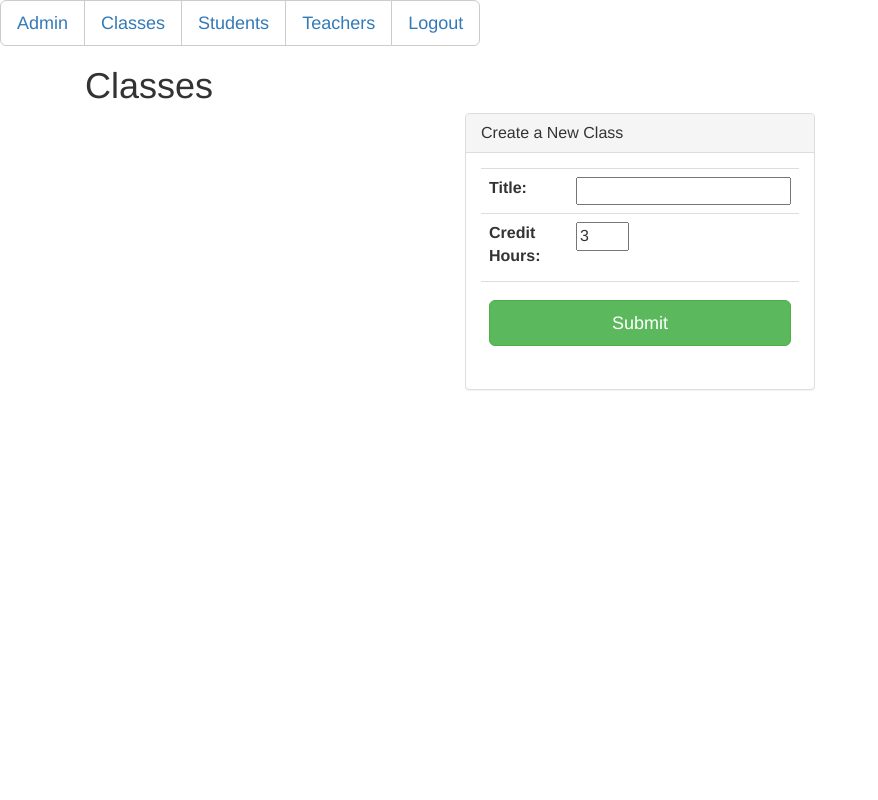
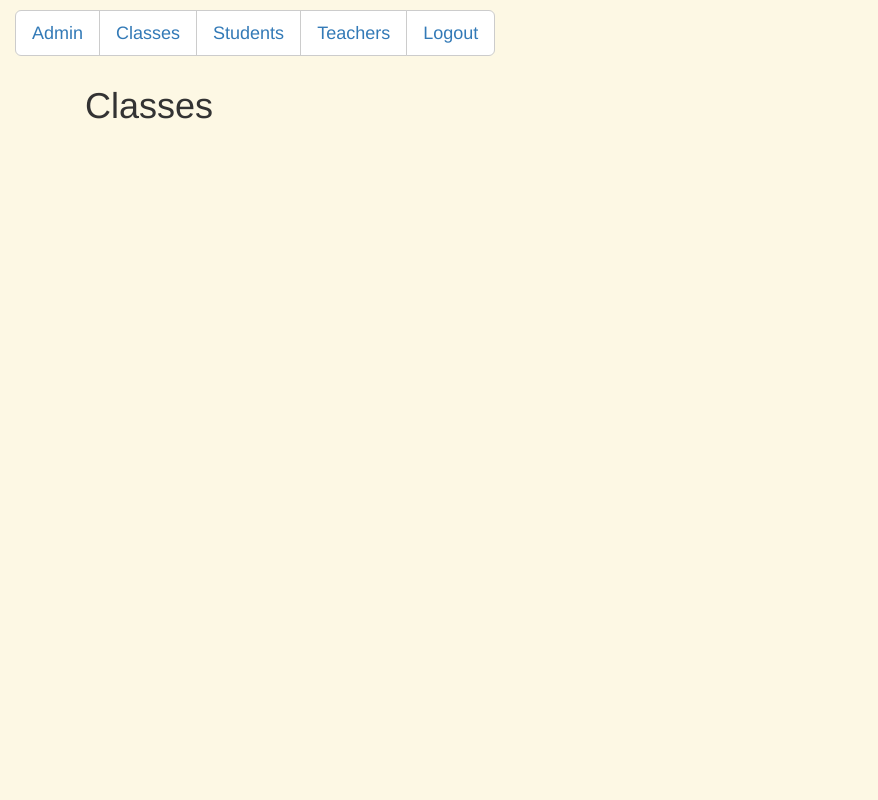
Before and after one commit to feathj/student-db, a PHP site: page /classes.php in a window 1280 px wide. Shown: the whole page, without its empty margins (0-878 px from the left). Run offline with PHP 8.4, Linux system fonts and the light colour scheme; data that the repository does not hold is empty; some libraries are stand-ins or nearby versions.

Commit message:
Modal on the class.php page, figured out I wasn't supposed to edit the lib bootstrap.css file and so added my style overrides to tyler.css

```diff
--- a/admin.php
+++ b/admin.php
@@ -48,6 +48,7 @@
 		<html>
 			<header>
 				<link href="./lib/bootstrap/dist/css/bootstrap.css" rel="stylesheet">
+				<link href="css/tyler.css" rel="stylesheet">
 			</header>
 			<body>
 
--- a/classes.php
+++ b/classes.php
@@ -2,6 +2,7 @@
 require('main-nav.php');
 ?>
 <script src="lib/jquery/dist/jquery.js"></script>
+<script src="lib/bootstrap/dist/js/bootstrap.js"></script>
 
 <script>
 
@@ -15,7 +16,7 @@
 				});
 				tableHTML += "</tr>";
 			});
-			tableHTML += "</table>";
+			tableHTML += "<tr><td colspan='3'><span class='btn btn-primary btn-md btn-success glyphicon glyphicon-plus' data-toggle='modal' data-target='#myModal' title='Create a New Class'></span></td></tr></table>";
 			$('#course_info').html(tableHTML);
 		});
 	});
@@ -29,12 +30,16 @@
 					<h1>Classes</h1>
 					<div id="course_info"></div>
 				</div>
-				<div class="col-md-4 col-md-offset-0">
-					<div class="panel panel-default" style="margin-top:67px;">
-						<div class="panel-heading">
-							<h2 class="panel-title">Create a New Class</h2>
+				<!-- Modal -->
+				<div class="modal fade" id="myModal" tabindex="-1" role="dialog" aria-labelledby="myModalLabel" aria-hidden="true">
+				  <div class="modal-dialog modal-sm">
+				    <div class="modal-content">
+				      <div class="modal-header">
+				        <button type="button" class="close" data-dismiss="modal"><span aria-hidden="true">&times;</span><span class="sr-only">Close</span></button>
+				        <h4 class="modal-title" id="myModalLabel">Create a New Class</h4>
 				      </div>
-						<div class="panel-body">
+				      <div class="modal-body">
+
 						<form name="createClass" action="createClass.php" method="post">
 							<table class="table">
 								<tr>
@@ -53,6 +58,7 @@
 										<input type="number" name="credit_hours" id="credit_hours" min="1" max="6" value="3" required>
 									</td>
 								</tr>
+
 									<tr>
 										<td colspan="2">
 											<input class="btn btn-lg btn-success btn-block" style="margin-top:10px" type="submit" value="Submit">
@@ -60,6 +66,8 @@
 									</tr>
 							</table>
 						</form>
+
+				      </div>
 				    </div>
 				  </div>
 				</div>
--- /dev/null
+++ b/css/tyler.css
@@ -0,0 +1,90 @@
+/*CSS Overrides of bootstrap.css*/
+
+table {
+	margin: auto;
+}
+
+body {
+	background-color: #FDF8E4;
+}
+
+.details {
+	font-size: 25px;
+	color: rgb(70, 122, 123);
+}
+
+th {
+	vertical-align: top;
+}
+
+label {
+	margin-bottom: 12px;
+	margin-right: 8px;
+}
+
+input[type="checkbox"] {
+	margin: 4px 4px 0 0;
+}
+
+.btn-success {
+	background-color: #5567B3;
+	border-color: #604CAE;
+}
+
+.btn-success:hover, .btn-success:focus, .btn-success:active, .btn-success.active, .open .dropdown-toggle.btn-success {
+	color: #fff;
+	background-color: #4151A3;
+	border-color: #604CAE;
+}
+
+.btn-success.disabled,
+.btn-success[disabled],
+fieldset[disabled] .btn-success,
+.btn-success.disabled:hover,
+.btn-success[disabled]:hover,
+fieldset[disabled] .btn-success:hover,
+.btn-success.disabled:focus,
+.btn-success[disabled]:focus,
+fieldset[disabled] .btn-success:focus,
+.btn-success.disabled:active,
+.btn-success[disabled]:active,
+fieldset[disabled] .btn-success:active,
+.btn-success.disabled.active,
+.btn-success[disabled].active,
+fieldset[disabled] .btn-success.active {
+	background-color: #ddd;
+	border-color: #ddd;
+}
+
+.btn-toolbar {
+	margin: 10px;
+}
+
+.panel-default > .panel-heading {
+	background-color: #5ECADF;
+}
+
+.close {
+	color: #fff;
+	filter: alpha(opacity=50);
+	opacity: .5;
+}
+
+.close:hover, .close:focus {
+	color: #fff;
+	filter: alpha(opacity=80);
+	opacity: .8;
+}
+
+.modal {
+	top: 48px;
+}
+
+.modal-content {
+	border-radius: 5px;
+}
+
+.modal-header {
+	background: #5ECADF;
+	border-radius: 4px 4px 0 0;
+}
--- a/login.php
+++ b/login.php
@@ -34,6 +34,7 @@
 <html>
 	<header>
 		<link href="lib/bootstrap/dist/css/bootstrap.css" rel="stylesheet">
+		<link href="css/tyler.css" rel="stylesheet">
 		<script type="text/javascript" src="lib/jquery/dist/jquery.js"></script>
 	</header>
 	<body>
--- a/main-nav.php
+++ b/main-nav.php
@@ -1,7 +1,8 @@
 <?php
 ?>
 <head>
-	<link href="lib/bootstrap/dist/css/bootstrap.css" rel="stylesheet"></link>
+	<link href="lib/bootstrap/dist/css/bootstrap.css" rel="stylesheet">
+	<link href="css/tyler.css" rel="stylesheet">
 </head>
 <div class="btn-toolbar" role="toolbar">
   <div class="btn-group btn-group-lg">
```
Lines whose indentation alone changed are shown as unchanged.
